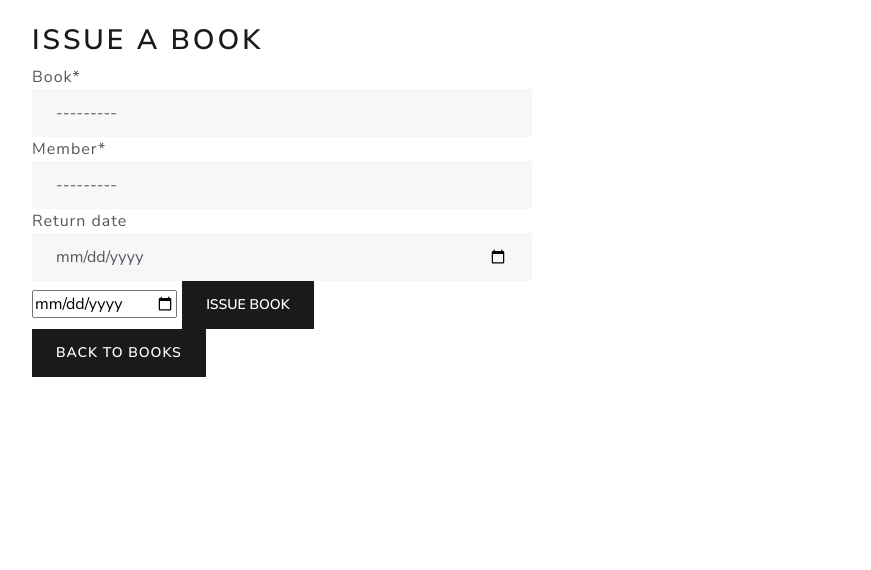
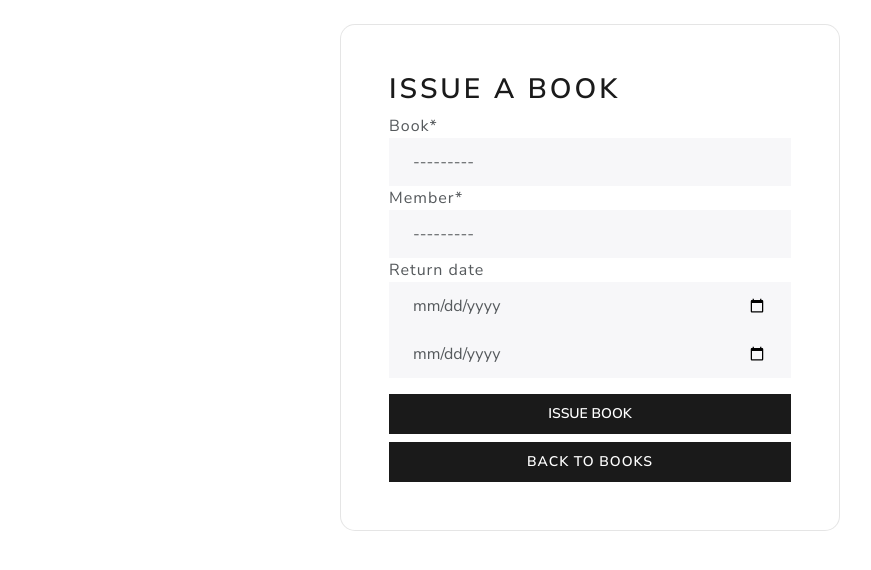
Before and after one commit to Nyae44/django-library-management, a Django app: page /transaction/issue in a window 1280 px wide. Shown: the part 92-662 px from the top of the page, without its empty margins (50-921 px from the left). Run offline with Django 4.2, Linux system fonts and the light colour scheme; the visitor is signed in with stand-in values (Sample User, id 1); data that the repository does not hold is empty; some libraries are stand-ins or nearby versions.

Commit message:
Fix UI components alignment

```diff
--- a/main/templates/main/create-book.html
+++ b/main/templates/main/create-book.html
@@ -13,7 +13,8 @@
                 <br>
                 <button type="submit" class="btn btn-primary w-100 btn-block p-2">Add new book</button>
             </form>
+            <br>
+            <a href="{% url 'dashboard' %}" class="btn btn-primary w-100 btn-block p-2 mt-2">Return</a>
         </div>
-        <a href="{% url 'dashboard' %}"><button class="btn btn-primary w-100 btn-block p-2">Return</button></a>
     </body>
 {% endblock content %}
--- a/main/templates/main/issue-book.html
+++ b/main/templates/main/issue-book.html
@@ -2,14 +2,16 @@
 {% load crispy_forms_tags %}
 
 {% block content %}
-    <h2>Issue a Book</h2>
+    <div class="container bg-light shadow-md p-5 form-layout">
+        <h2>Issue a Book</h2>
 
-    <form method="post" class="form-layout">
-        {% csrf_token %}
-        {{ form|crispy }}
-        <input type="date" name"return_date" required>
-        <button type="submit" class="btn btn-primary">Issue Book</button>
-    </form>
+        <form method="post" autocomplete="off">
+            {% csrf_token %}
+            {{ form|crispy }}
+            <input type="date" name="return_date" required class="form-control mb-3">
+            <button type="submit" class="btn btn-primary w-100 btn-block p-2">Issue Book</button>
+        </form>
 
-    <a href="{% url 'dashboard' %}" class="btn btn-primary">Back to Books</a>
+        <a href="{% url 'dashboard' %}" class="btn btn-primary w-100 btn-block p-2 mt-2">Back to Books</a>
+    </div>
 {% endblock %}
```
Also changed, not shown: main/templates/main/return-book.html (+15 -10 lines), main/templates/main/update-book.html (+8 -6 lines), README.md, 8 other files.
